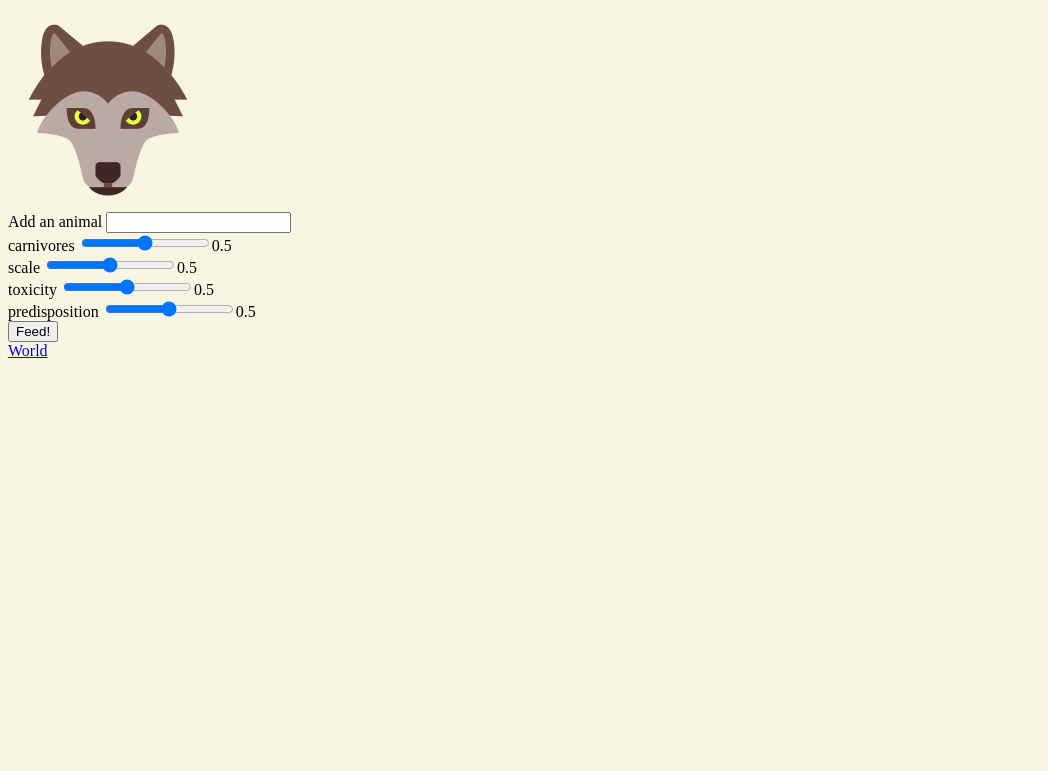
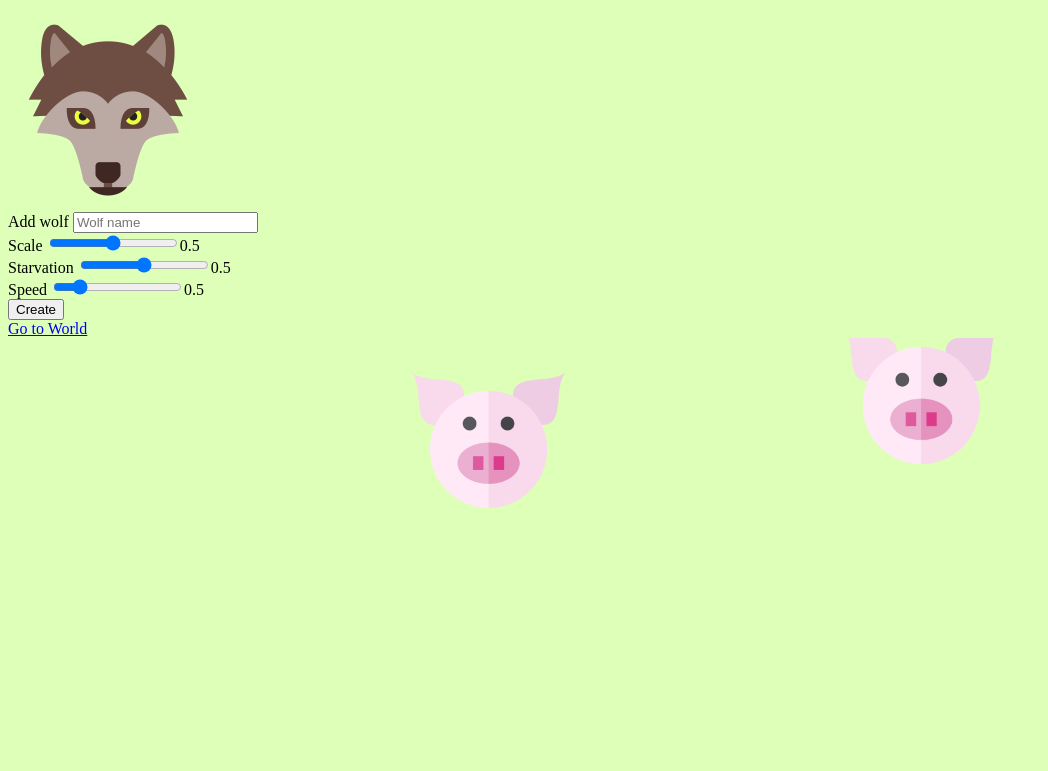
Before and after one commit to RinneSixPaths/wolves-neural, a plain HTML site: page wolves-neural/index.html in a window 1280 px wide. Shown: the top 771 px of the page, without its empty margins (0-1048 px from the left). Drawn offline with Linux system fonts and the light colour scheme.

```diff
--- a/wolves-neural/index.html
+++ b/wolves-neural/index.html
@@ -4,11 +4,10 @@
 	<meta charset="UTF-8">
 	<title>Wolves</title>
 	<script src="src/synaptic.js"></script>
-
 	<script src="src/jquery-3.1.1.min.js"></script>
 	<style>
 		body {
-			background-color:rgb(248, 246, 227);
+			background-color:rgb(221, 255, 183);
 		}
         canvas {
             display:block;
@@ -21,59 +20,51 @@
 </head>
 <body>
 	<img src="./wolf.png" width="200px" height="200px" alt=""><br>
-	Add an animal
-	<input type="text" id="animal-type"><br>
+	Add wolf
+	<!--<input type="text" id="animal-type"><br>
 	carnivores <input type="range" id="carnivores" min="0" max="1" step="0.01" value="0.5" oninput="showVal()"><span id="carnivores-val"></span> <br>
 	scale <input type="range" id="scale" min="0" max="1" step="0.01" value="0.5" oninput="showVal()"><span id="scale-val"></span> <br>
 	toxicity <input type="range" id="toxicity" min="0" max="1" step="0.01" value="0.5" oninput="showVal()"><span id="toxicity-val"></span> <br>
 	predisposition <input type="range" id="predisposition" min="0" max="1" step="0.01" value="0.5" oninput="showVal()"><span id="predisposition-val"></span><br>
-	<button onclick="feedWolf()">Feed!</button><br>
-	<a href="world.html">World</a>
+	<button onclick="feedWolf()">Feed!</button><br>-->
+	<input type="text" id="wolf-name" placeholder="Wolf name"><br>
+	Scale <input type="range" id="scale" min="0" max="1" step="0.01" value="0.5" oninput="showVal()"><span id="scale-val"></span> <br>
+	Starvation <input type="range" id="starvation" min="0" max="1" step="0.01" value="0.5" oninput="showVal()"><span id="starvation-val"></span> <br>
+	Speed <input type="range" id="speed" min="0" max="3" step="0.01" value="0.5" oninput="showVal()"><span id="speed-val"></span><br>
+	<button onclick="createWolf()">Create</button><br>
+	<a href="world.html">Go to World</a>
 	<canvas id="canvas">Sorry :(</canvas>
 	<script>
-
-		function showVal() {
-			document.getElementById("carnivores-val").innerHTML = document.getElementById("carnivores").value;
+        function showVal() {
 			document.getElementById("scale-val").innerHTML = document.getElementById("scale").value;
-			document.getElementById("toxicity-val").innerHTML = document.getElementById("toxicity").value;
-			document.getElementById("predisposition-val").innerHTML = document.getElementById("predisposition").value;
+			document.getElementById("starvation-val").innerHTML = document.getElementById("starvation").value;
+			document.getElementById("speed-val").innerHTML = document.getElementById("speed").value;
 		}
 
-		function feedWolf() {
-			const type = document.getElementById("animal-type").value;
-			if (!type) return;
-			const carnivores = document.getElementById("carnivores").value;
+		function createWolf() {
+			const name = document.getElementById("wolf-name").value;
+			if (!name) return;
 			const scale = document.getElementById("scale").value;
-			const toxicity = document.getElementById("toxicity").value;
-			const predisposition = document.getElementById("predisposition").value;
-			var newVictim = new Victim(type, carnivores, scale, toxicity, predisposition);
-			const decision = breedyEater.activate([
-				newVictim.carnivores,
-				newVictim.scale,
-				newVictim.toxicity,
-				newVictim.predisposition,
-				breedyEater.scale,
-				breedyEater.starvation
-			]);
-			console.log(decision);
-			if (Math.round(decision[0])) {
-				alert(breedyEater.name + ' would eat ' + newVictim.animal);
-				eating();
-			} else {
-				alert(breedyEater.name + ' would NOT eat ' + newVictim.animal);
-			}
+			const starvation = document.getElementById("starvation").value;
+			const speed = document.getElementById("speed").value;
+			//console.log(wolves);
+			const newWolf = new Wolf(name, scale, starvation, speed);
+			evolveWolves([newWolf]);
+			wolves.push(newWolf);
 		}
 
 		function eating() {
 			const music = new Audio();
 			music.autoplay = false;
 			music.src = './eating.mp3';
-        	music.play();
+			music.play();
 		}
 
 		showVal();
+
 	</script>
 	<script src="src/victim.js"></script>
 	<script src="src/wolf.js"></script>
+	<script src="src/world.js"></script>
 </body>
 </html>
--- a/wolves-neural/src/world.js
+++ b/wolves-neural/src/world.js
@@ -284,7 +284,7 @@
 
 ];
 const victims = [];
-const wolves = [];
+var wolves = [];
 /*TODO: PURIFY FUNCTIONS*/
 let animaInterval = null;
 let animals = [];
```
